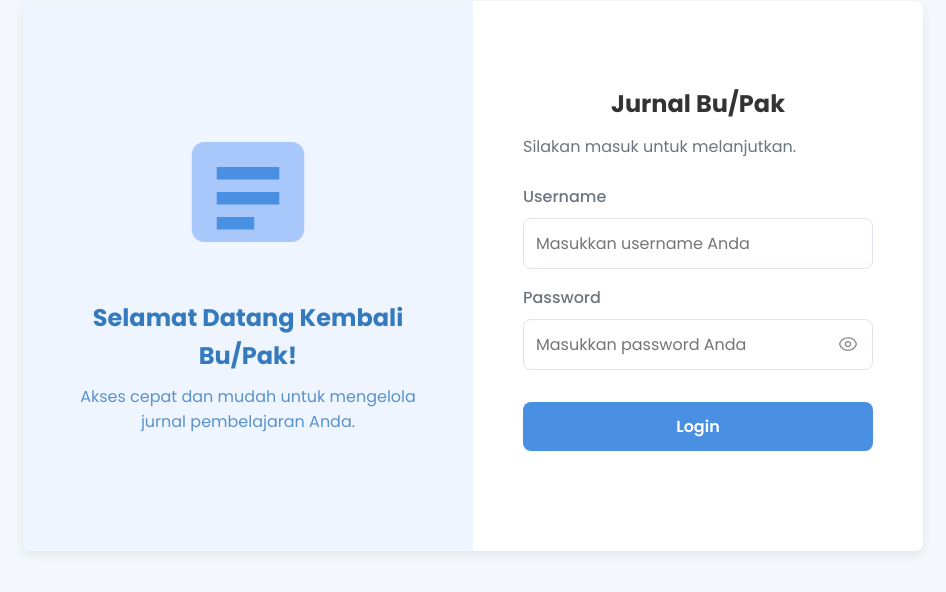
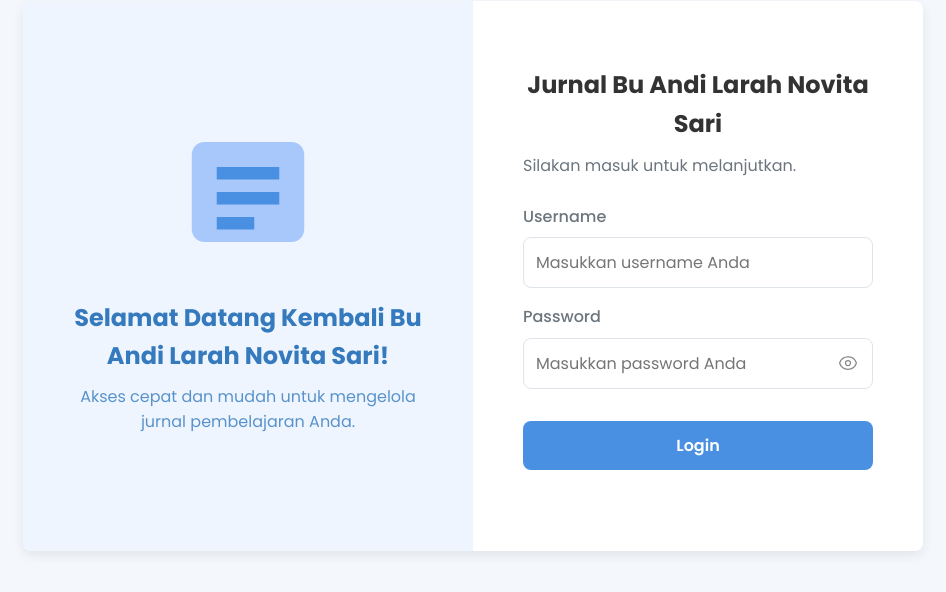
Before and after one commit to Wahyudi-1/jurnalAndiLarahNovitaSari, a plain HTML site: page index.html in a window 1280 px wide. Shown: the part 124-716 px from the top of the page, without its empty margins (167-1113 px from the left). Drawn offline with Linux system fonts and the light colour scheme.

Commit message:
Update index.html

```diff
--- a/index.html
+++ b/index.html
@@ -6,7 +6,7 @@
     <!-- ========================================================== -->
     <meta charset="UTF-8">
     <meta name="viewport" content="width=device-width, initial-scale=1.0">
-    <title>Login - Jurnal Pelajaran Bu/Pak</title>
+    <title>Login - Jurnal Pelajaran Bu Andi Larah Novita Sari</title>
 
     <!-- ========================================================== -->
     <!-- STYLESHEETS & FONTS                                        -->
@@ -41,7 +41,7 @@
                     <path d="M7 12H17V14H7V12Z" fill="#4a90e2"/>
                     <path d="M7 16H13V18H7V16Z" fill="#4a90e2"/>
                 </svg>
-                <h3>Selamat Datang Kembali Bu/Pak!</h3>
+                <h3>Selamat Datang Kembali Bu Andi Larah Novita Sari!</h3>
                 <p>Akses cepat dan mudah untuk mengelola jurnal pembelajaran Anda.</p>
             </div>
         </div>
@@ -50,7 +50,7 @@
         <div class="login-form-container">
             <div class="login-form-content">
 
-                <h2 class="logo">Jurnal Bu/Pak</h2>
+                <h2 class="logo">Jurnal Bu Andi Larah Novita Sari</h2>
                 <p style="color: var(--text-light); margin-bottom: 25px;">Silakan masuk untuk melanjutkan.</p>
 
                 <form onsubmit="event.preventDefault(); document.getElementById('loginButton').click();">
```
